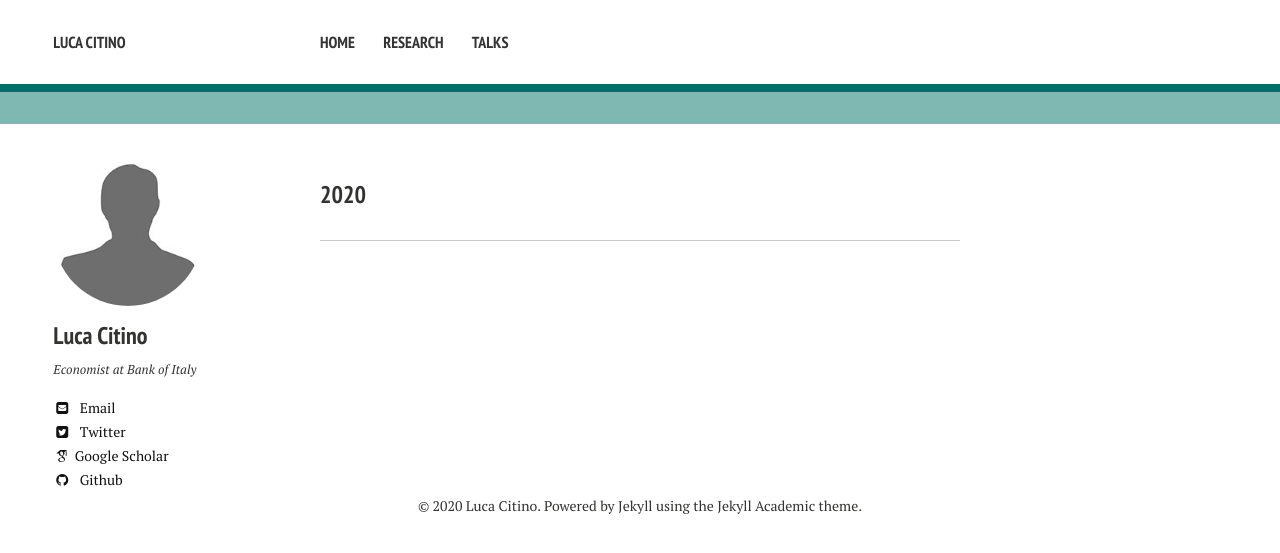
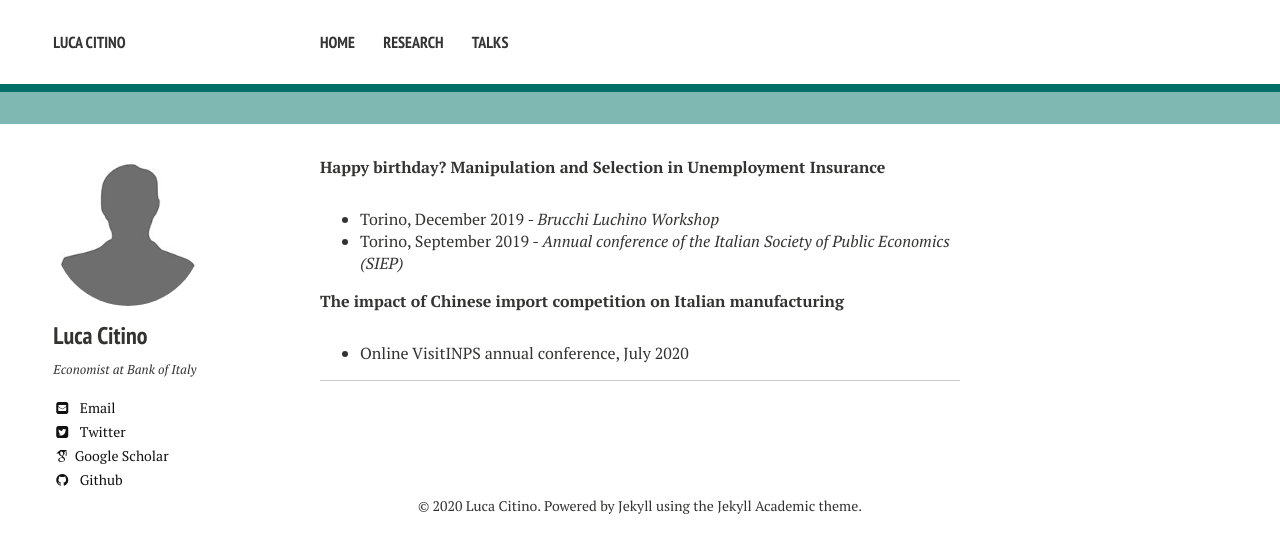
Before and after one commit to luca-citino/luca-citino.github.io, a Jekyll site: the page built from talks.md, in a window 1280 px wide. Shown: the top 553 px of the page. Built offline with Jekyll 4.4.1, drawn with Linux system fonts in a browser that asks for light colours; nearby versions of some CDN libraries; some web fonts are replaced; our own code applies the rules of GitHub Pages for plain Markdown files.

Commit message:
Update talks.md

```diff
--- a/talks.md
+++ b/talks.md
@@ -2,4 +2,11 @@
 layout: page
 ---
 
-### 2020
+**Happy birthday? Manipulation and Selection in Unemployment Insurance**
+
+- Torino, December 2019 - *Brucchi Luchino Workshop*
+- Torino, September 2019 - *Annual conference of the Italian Society of Public Economics (SIEP)*
+
+**The impact of Chinese import competition on Italian manufacturing**
+
+- Online VisitINPS annual conference, July 2020
```
